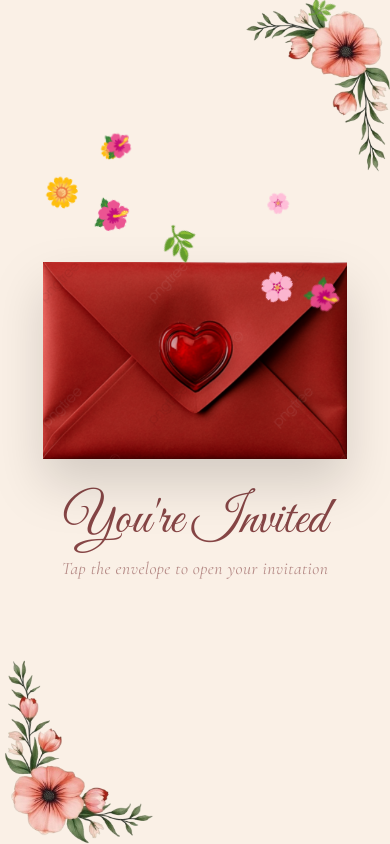
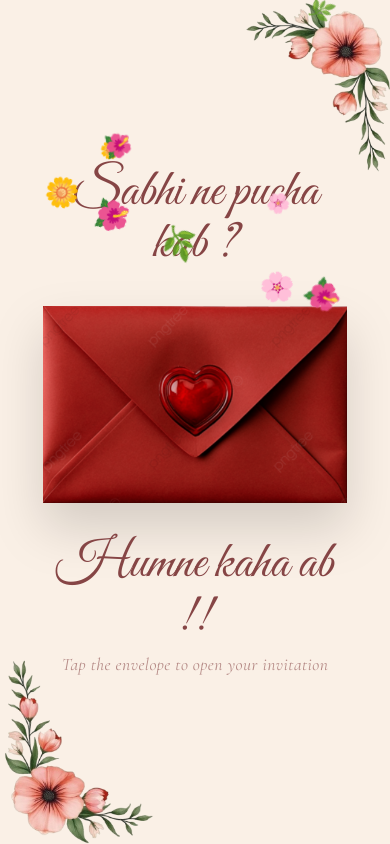
Before and after one commit to CreatineCoder/Gaurav-Simran-Wedding-Invite, a React (Vite) app: page / in a window 390 px wide. Built offline with nearby package versions, Linux system fonts and the light colour scheme; the HTML template or start-up script is replaced by a standard one.

Commit message:
Update wedding details and enhance venue section with map and directions

```diff
--- a/src/components/Envelope.tsx
+++ b/src/components/Envelope.tsx
@@ -22,18 +22,27 @@
         src={cornerTopRight}
         alt=""
         aria-hidden
-        className="pointer-events-none absolute right-0 top-0 w-[42vw] max-w-[300px] object-contain"
+        className="pointer-events-none absolute right-0 top-0 z-0 w-[42vw] max-w-[300px] object-contain"
       />
       <img
         src={cornerBottomLeft}
         alt=""
         aria-hidden
-        className="pointer-events-none absolute bottom-0 left-0 w-[42vw] max-w-[300px] object-contain"
+        className="pointer-events-none absolute bottom-0 left-0 z-0 w-[42vw] max-w-[300px] object-contain"
       />
+
+      <motion.h1
+        className="relative z-10 mb-8 px-6 text-center font-script text-5xl text-sagedeep sm:mb-12 sm:text-6xl"
+        initial={{ opacity: 0, y: 10 }}
+        animate={{ opacity: 1, y: 0 }}
+        transition={{ delay: 0.3 }}
+      >
+        Sabhi ne pucha kab ?
+      </motion.h1>
 
       <motion.button
         onClick={onOpen}
-        className="relative flex items-center justify-center"
+        className="relative z-10 flex items-center justify-center"
         whileHover={{ scale: 1.02 }}
         whileTap={{ scale: 0.97 }}
         initial={{ opacity: 0, y: 20 }}
@@ -67,16 +76,16 @@
       </motion.button>
 
       <motion.h1
-        className="mt-8 font-script text-5xl text-sagedeep sm:mt-12 sm:text-6xl"
+        className="relative z-10 mt-8 px-6 text-center font-script text-5xl text-sagedeep sm:mt-12 sm:text-6xl"
         initial={{ opacity: 0, y: 10 }}
         animate={{ opacity: 1, y: 0 }}
         transition={{ delay: 0.5 }}
       >
-        You&apos;re Invited
+        Humne kaha ab !!
       </motion.h1>
 
       <motion.p
-        className="mt-2 animate-pulse px-6 text-center font-serif text-base italic tracking-wide text-sagedeep/80 sm:text-lg"
+        className="relative z-10 mt-2 animate-pulse px-6 text-center font-serif text-base italic tracking-wide text-sagedeep/80 sm:text-lg"
         initial={{ opacity: 0 }}
         animate={{ opacity: 1 }}
         transition={{ delay: 0.8 }}
--- a/src/components/Sections.tsx
+++ b/src/components/Sections.tsx
@@ -253,8 +253,7 @@
   return (
     <section className="bg-sage px-6 py-16 text-center">
       <Reveal>
-        <p className="font-serif text-xs tracking-[0.3em] text-sagedeep/70">WITH LOVE</p>
-        <h2 className="mt-2 font-script text-4xl text-maroon sm:text-5xl">The Families</h2>
+        <h2 className="mt-2 font-script text-4xl text-maroon sm:text-5xl">With Regards</h2>
         <Divider />
       </Reveal>
 
@@ -276,14 +275,54 @@
 }
 
 export function Rsvp() {
+  const { name, address } = wedding.venueLocation;
+  const query = encodeURIComponent(`${name}, ${address}`);
+  const embedUrl = `https://maps.google.com/maps?q=${query}&z=15&output=embed`;
+  const directionsUrl = `https://www.google.com/maps/dir/?api=1&destination=${query}`;
+
   return (
     <section className="bg-blush/40 px-6 py-20 text-center">
       <Reveal>
-        <h2 className="font-script text-4xl text-maroon sm:text-5xl">Will You Join Us?</h2>
+        <h2 className="font-script text-4xl text-maroon sm:text-5xl">Venue</h2>
         <Divider />
-        <p className="mx-auto mb-8 max-w-md font-serif text-2xl text-maroon/80">
-          Your presence is the greatest gift. Kindly let us know if you can make it.
+        <p className="mx-auto mb-8 max-w-xl font-serif text-xl text-maroon/80">
+          {name}, {address}
         </p>
+      </Reveal>
+
+      <Reveal className="mx-auto max-w-3xl">
+        <div className="overflow-hidden rounded-2xl border border-gold/40 shadow-sm">
+          <iframe
+            title={`Map to ${name}`}
+            src={embedUrl}
+            className="h-[320px] w-full sm:h-[420px]"
+            loading="lazy"
+            referrerPolicy="no-referrer-when-downgrade"
+          />
+        </div>
+
+        <a
+          href={directionsUrl}
+          target="_blank"
+          rel="noreferrer"
+          className="mt-8 inline-flex items-center gap-2 rounded-full bg-maroon px-8 py-3 font-sans text-white shadow transition hover:bg-rose"
+        >
+          <svg
+            xmlns="http://www.w3.org/2000/svg"
+            viewBox="0 0 24 24"
+            fill="none"
+            stroke="currentColor"
+            strokeWidth="2"
+            strokeLinecap="round"
+            strokeLinejoin="round"
+            className="h-4 w-4"
+            aria-hidden
+          >
+            <line x1="22" y1="2" x2="11" y2="13" />
+            <polygon points="22 2 15 22 11 13 2 9 22 2" />
+          </svg>
+          Get Directions
+        </a>
       </Reveal>
     </section>
   );
--- a/src/data/wedding.ts
+++ b/src/data/wedding.ts
@@ -27,8 +27,8 @@
   invocation: "॥ श्री गणेशाय नमः ॥ \n ॥ श्री जीण प्रसन्न ॥ \n ॥ श्री श्याम देवताय नमः ॥",
   introLine:
     "We cordially invite you to witness the beginning of our forever and celebrate the wedding ceremony of",
-  groomParents: "S/o Mr. Prem Shankarlalji Agrawal\n& Mrs. Kavita Prem Agrawal",
-  brideParents: "D/o Mr. Manoj Biharilalji Agrawal\n& Mrs. Anita Manoj Agrawal",
+  groomParents: "S/o Mr. Prem Kumar Shankarlalji Agrawal\n& Mrs. Kavita Prem Agrawal",
+  brideParents: "D/o Mr. Manoj ji Biharilalji Agrawal\n& Mrs. Anita Manoj Agrawal",
 
   // --- Headline date ---
   date: "2026-07-09T19:00:00", // ISO — used for countdown
@@ -150,13 +150,20 @@
     message: "Hi! I would love to attend the wedding. RSVP: ",
   },
 
+  // --- Venue location (map card) ---
+  venueLocation: {
+    name: "Shri Hari Lawn",
+    address:
+      "Nandura Rd, near Rayane Car Station, Sutala Bu., Sutala Bk., Maharashtra 444312",
+  },
+
   // --- Music (drop a file at /src/assets/music.mp3) ---
   musicSrc: "/music.mp3",
 
   // --- "The Families" section ---
   hosts: {
     label: "Awaiting Your Gracious Presence",
-    names: ["Mr. Prem Shankarlalji Agrawal", "Mrs. Kavita Prem Agrawal"],
+    names: ["Shri AshokKumar Shankarlalji Agrawal ( Bhut)", "& Agrawal Family "],
   },
 
   // --- Footer ---
```
